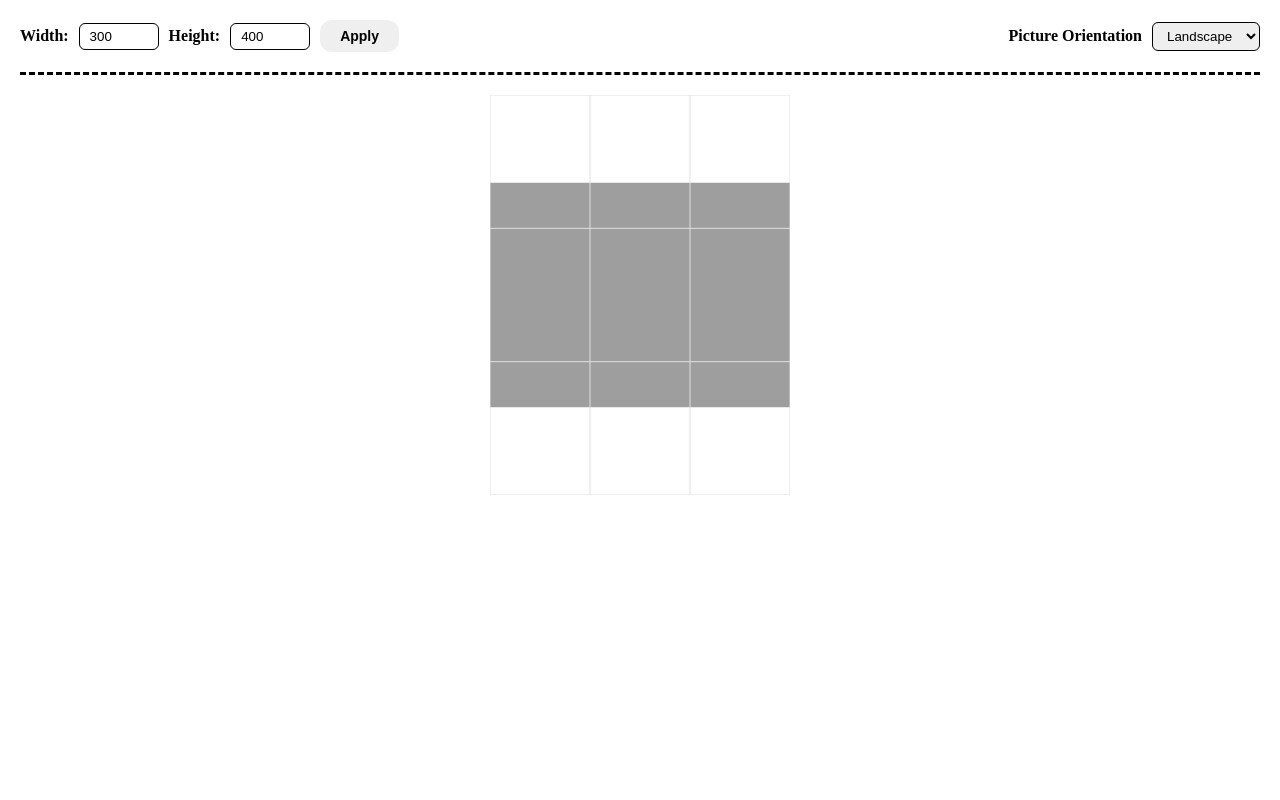
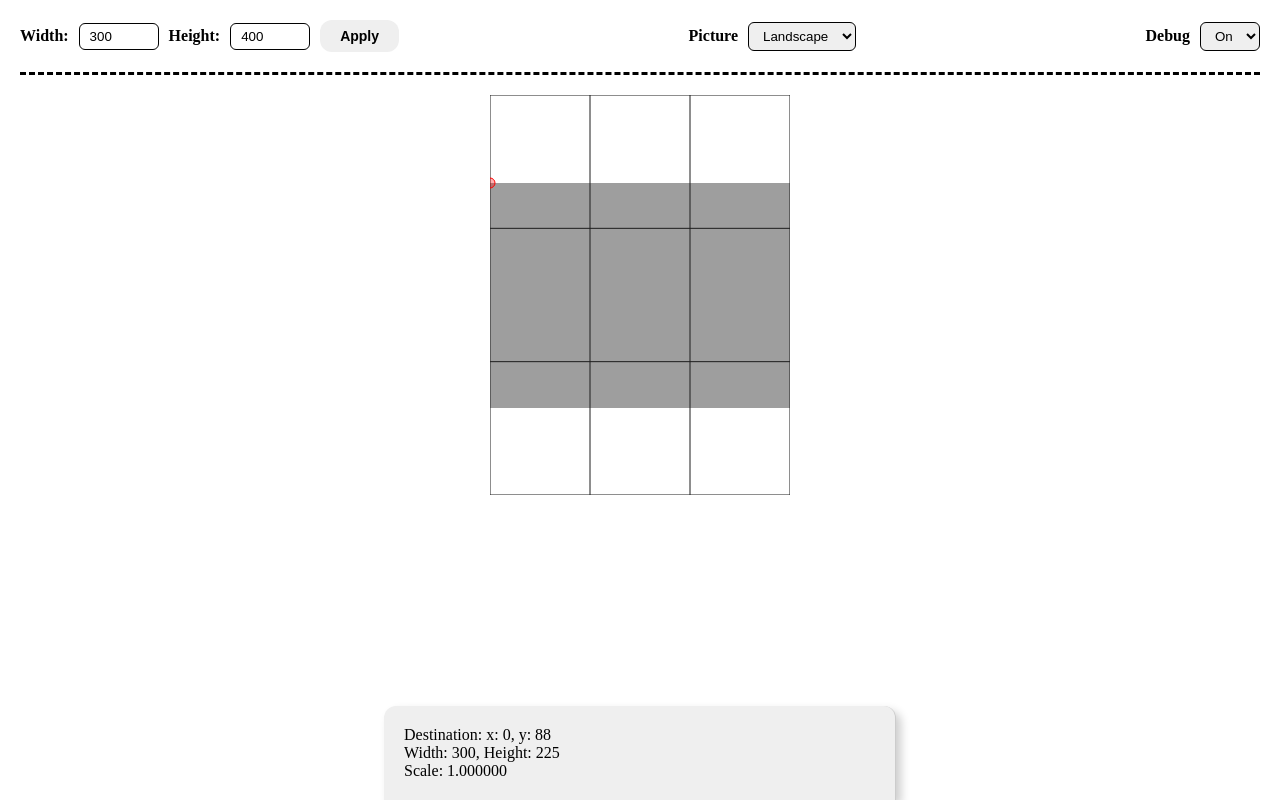
Before and after one commit to guanghui28/image-viewer-canvas-html5, a website built with Vite: page index.html in a window 1280 px wide. Built offline with nearby package versions, Linux system fonts and the light colour scheme; files whose address does not match are found by name.

Commit message:
feat: implemente debug mode

```diff
--- a/index.html
+++ b/index.html
@@ -34,16 +34,29 @@
         </form>
 
         <div class="form-group">
-          <label for="picture-orientation">Picture Orientation</label>
+          <label for="picture-orientation">Picture</label>
           <select id="picture-orientation">
             <option value="landscape" selected>Landscape</option>
             <option value="portrait">Portrait</option>
+          </select>
+        </div>
+
+        <div class="form-group">
+          <label for="debug-mode">Debug</label>
+          <select id="debug-mode">
+            <option value="on" selected>On</option>
+            <option value="off">Off</option>
           </select>
         </div>
       </div>
       <div id="canvas-container">
         <canvas id="main-canvas"></canvas>
       </div>
+      <div id="metric">
+        <p>Destination: <span id="destination-point"></span></p>
+        <p><span id="image-width"></span>, <span id="image-height"></span></p>
+        <p>Scale: <span id="image-scale"></span></p>
+      </div>
       <img id="imgEl" src="./nature.png" style="display: none" />
     </div>
     <script type="module" src="/src/main.js"></script>
--- a/src/main.js
+++ b/src/main.js
@@ -1,26 +1,42 @@
 import "./style.css";
-import { setupRenderPositionOnCanvas } from "./utils/canvas";
+import {
+  drawGrid,
+  drawPoint,
+  setupRenderPositionOnCanvas,
+} from "./utils/canvas";
 import { getDistance, isPointInsideArea } from "./utils/math";
 
 /**
- * CONSTANTS
+ * DOM ELEMENTS
  */
 const imgEl = document.querySelector("#imgEl");
 const canvas = document.querySelector("#main-canvas");
 const ctx = canvas.getContext("2d");
 const formSizeEl = document.querySelector("#select-size-form");
 const imgSelectEl = document.querySelector("#picture-orientation");
+const debugModeEl = document.querySelector("#debug-mode");
+const metricEl = document.querySelector("#metric");
+const destinationPointText = metricEl.querySelector("#destination-point");
+const imageWidthText = metricEl.querySelector("#image-width");
+const imageHeightText = metricEl.querySelector("#image-height");
+const imageScaleText = metricEl.querySelector("#image-scale");
+
+/**
+ * CONSTANTS
+ */
 const ROWS = 3;
 const COLS = 3;
 const SCALE_MOVING_FACTOR = 40;
 const MAX_SCALE = 10;
 const MIN_SCALE = 0.5;
-
-function getImageSource(orientation) {
-  return orientation === "landscape"
-    ? "./nature-landscape.png"
-    : "./nature-portrait.png";
-}
+const DEBUG_MODE = {
+  ON: "on",
+  OFF: "off",
+};
+const ORIENTATION = {
+  LANDSCAPE: "landscape",
+  PORTRAIT: "portrait",
+};
 
 /**
  * STATES
@@ -34,6 +50,7 @@ let baseScale = 1;
 let desWidth = 0;
 let desHeight = 0;
 let pinchMidPoint = null;
+let isDebug = false;
 
 /**
  * The destination coordinate to start render image to canvas
@@ -48,6 +65,150 @@ const startPos = { x: 0, y: 0 };
  */
 const diff = { x: 0, y: 0 };
 
+/**
+ *
+ */
+const drawInfo = {
+  x: Math.round(desPos.x),
+  y: Math.round(desPos.y),
+  width: Math.round(desWidth * scale),
+  height: Math.round(desHeight * scale),
+};
+
+function getImageSource(orientation) {
+  return orientation === ORIENTATION.LANDSCAPE
+    ? "./nature-landscape.png"
+    : "./nature-portrait.png";
+}
+
+function draw() {
+  ctx.drawImage(
+    imgEl,
+    0,
+    0,
+    imgEl.naturalWidth,
+    imgEl.naturalHeight,
+    drawInfo.x,
+    drawInfo.y,
+    drawInfo.width,
+    drawInfo.height
+  );
+
+  drawGrid({
+    ctx,
+    cols: COLS,
+    rows: ROWS,
+    strokeColor: "#1c1c1c",
+  });
+}
+
+function drawDebug() {
+  if (isPinching && pinchMidPoint) {
+    drawPoint(ctx, {
+      x: pinchMidPoint.x,
+      y: pinchMidPoint.y,
+      radius: 10 * scale,
+      strokeColor: "red",
+      color: "rgba(255, 0, 0, 0.3)",
+    });
+  }
+
+  drawPoint(ctx, {
+    x: desPos.x,
+    y: desPos.y,
+    radius: 5,
+  });
+}
+
+function getSizeFromUserInput(formEle) {
+  const formData = new FormData(formEle);
+  const width = Number(formData.get("canvas-width"));
+  const height = Number(formData.get("canvas-height"));
+
+  return { width, height };
+}
+
+function stopAnimation(id) {
+  window.cancelAnimationFrame(id);
+}
+
+function updateMetricBoard() {
+  destinationPointText.textContent = `x: ${drawInfo.x}, y: ${drawInfo.y}`;
+  imageWidthText.textContent = `Width: ${drawInfo.width}`;
+  imageHeightText.textContent = `Height: ${drawInfo.height}`;
+  imageScaleText.textContent = `${scale.toFixed(6)}`;
+}
+
+function updateDrawInfo() {
+  drawInfo.x = Math.round(desPos.x);
+  drawInfo.y = Math.round(desPos.y);
+  drawInfo.width = Math.round(desWidth * scale);
+  drawInfo.height = Math.round(desHeight * scale);
+}
+
+function animate() {
+  ctx.clearRect(0, 0, canvas.width, canvas.height);
+
+  updateDrawInfo();
+
+  draw();
+
+  if (isDebug) {
+    drawDebug();
+    updateMetricBoard();
+  }
+
+  animationID = window.requestAnimationFrame(animate);
+}
+
+function startAnimation(cavasWidth, canvasHeight) {
+  stopAnimation(animationID);
+
+  canvas.width = cavasWidth;
+  canvas.height = canvasHeight;
+
+  const {
+    desX,
+    desY,
+    desWidth: dW,
+    desHeight: dH,
+  } = setupRenderPositionOnCanvas(imgEl, canvas);
+  desPos.x = desX;
+  desPos.y = desY;
+  desWidth = dW;
+  desHeight = dH;
+
+  animate();
+}
+
+function setMetricBoardVisibility(isDebug) {
+  if (isDebug) {
+    metricEl.classList.add("show");
+  } else {
+    metricEl.classList.remove("show");
+  }
+}
+
+const attachFormSizeEventListeners = () => {
+  formSizeEl.addEventListener("submit", (e) => {
+    e.preventDefault();
+
+    const { width, height } = getSizeFromUserInput(e.target);
+
+    if (document.activeElement) {
+      document.activeElement.blur();
+    }
+
+    if (!width || !height) {
+      e.target.reset();
+      return;
+    }
+
+    startAnimation(width, height);
+  });
+};
+
+const attachCanvasEventListeners = () => {
   canvas.addEventListener("touchstart", (e) => {
     e.preventDefault();
 
@@ -112,8 +273,11 @@ canvas.addEventListener("touchmove", (e) => {
 
       // Find the pinchMidPoint of the two fingers in canvas coordinates
       pinchMidPoint = {
-      x: (e.touches[0].clientX + e.touches[1].clientX) / 2 - canvasDOMRect.left,
-      y: (e.touches[0].clientY + e.touches[1].clientY) / 2 - canvasDOMRect.top,
+        x:
+          (e.touches[0].clientX + e.touches[1].clientX) / 2 -
+          canvasDOMRect.left,
+        y:
+          (e.touches[0].clientY + e.touches[1].clientY) / 2 - canvasDOMRect.top,
       };
       const imageRect = {
         x: desPos.x,
@@ -147,128 +311,32 @@ canvas.addEventListener("touchend", (e) => {
     isPanning = false;
     isPinching = false;
   });
+};
 
-function draw() {
-  const drawWidth = desWidth * scale;
-  const drawHeight = desHeight * scale;
-  ctx.drawImage(
-    imgEl,
-    0,
-    0,
-    imgEl.naturalWidth,
-    imgEl.naturalHeight,
-    desPos.x,
-    desPos.y,
-    drawWidth,
-    drawHeight
-  );
-
-  if (isPinching && pinchMidPoint) {
-    drawpinchMidPoint();
-  }
-
-  drawGrid();
-}
-
-function drawpinchMidPoint() {
-  ctx.beginPath();
-  ctx.arc(pinchMidPoint.x, pinchMidPoint.y, 10 * scale, 0, Math.PI * 2);
-  ctx.strokeStyle = "red";
-  ctx.lineWidth = 2;
-  ctx.stroke();
-  ctx.fillStyle = "rgba(255,0,0,0.3)";
-  ctx.fill();
-}
-
-function getSizeFromUserInput(formEle) {
-  const formData = new FormData(formEle);
-  const width = Number(formData.get("canvas-width"));
-  const height = Number(formData.get("canvas-height"));
-
-  return { width, height };
-}
-
-formSizeEl.addEventListener("submit", (e) => {
-  e.preventDefault();
-
-  const { width, height } = getSizeFromUserInput(e.target);
-
-  if (document.activeElement) {
-    document.activeElement.blur();
-  }
-
-  if (!width || !height) {
-    e.target.reset();
-    return;
-  }
-
-  startAnimation(width, height);
-});
+const attachAppEventListeners = () => {
+  attachFormSizeEventListeners();
+  attachCanvasEventListeners();
 
   imgSelectEl.addEventListener("change", (e) => {
     imgEl.src = getImageSource(e.target.value);
   });
 
-function drawGrid() {
-  const rowGap = canvas.height / ROWS;
-  const colGap = canvas.width / COLS;
+  debugModeEl.addEventListener("change", (e) => {
+    isDebug = e.target.value === DEBUG_MODE.ON;
+    setMetricBoardVisibility(isDebug);
+  });
 
-  ctx.save();
-  ctx.beginPath();
-  ctx.lineWidth = 1;
-  ctx.strokeStyle = "#dfdfdf";
-
-  for (let i = 0; i <= ROWS; i++) {
-    ctx.moveTo(0, i * rowGap);
-    ctx.lineTo(canvas.width, i * rowGap);
-  }
-
-  for (let i = 0; i <= COLS; i++) {
-    ctx.moveTo(i * colGap, 0);
-    ctx.lineTo(i * colGap, canvas.height);
-  }
-
-  ctx.stroke();
-  ctx.restore();
-}
-
-function stopAnimation(id) {
-  window.cancelAnimationFrame(id);
-}
-
-function animate() {
-  ctx.clearRect(0, 0, canvas.width, canvas.height);
-
-  draw();
-
-  animationID = window.requestAnimationFrame(animate);
-}
-
-function startAnimation(cavasWidth, canvasHeight) {
-  stopAnimation(animationID);
-  canvas.width = cavasWidth;
-  canvas.height = canvasHeight;
-  const {
-    desX,
-    desY,
-    desWidth: dW,
-    desHeight: dH,
-  } = setupRenderPositionOnCanvas(imgEl, canvas);
-  desPos.x = desX;
-  desPos.y = desY;
-  desWidth = dW;
-  desHeight = dH;
-
-  animate();
-}
-
-function main() {
+  imgEl.addEventListener("load", () => {
     const { width, height } = getSizeFromUserInput(formSizeEl);
     startAnimation(width, height);
-}
+  });
+};
 
+const main = () => {
+  attachAppEventListeners();
   imgEl.src = getImageSource(imgSelectEl.value);
+  isDebug = debugModeEl.value === DEBUG_MODE.ON;
+  setMetricBoardVisibility(isDebug);
+};
 
-imgEl.addEventListener("load", () => {
 main();
-});
--- a/src/style.css
+++ b/src/style.css
@@ -71,3 +71,28 @@ form {
   align-items: center;
   justify-content: center;
 }
+
+#metric {
+  position: fixed;
+  border-right: 1px solid #ccc;
+  background-color: #efefef;
+  box-shadow: 5px 5px 10px rgba(0, 0, 0, 0.2);
+  padding: 2rem;
+  bottom: -100%;
+  left: 50%;
+  transform: translateX(-50%);
+  transition: bottom 0.6s ease;
+  border-top-right-radius: 12px;
+  border-top-left-radius: 12px;
+  z-index: 1000;
+  width: 40vw;
+  min-width: 30rem;
+
+  p {
+    font-size: 1.6rem;
+  }
+}
+
+#metric.show {
+  bottom: 0;
+}
--- a/src/utils/canvas.js
+++ b/src/utils/canvas.js
@@ -124,3 +124,47 @@ export function setupRenderPositionOnCanvas(image, canvas) {
     desHeight,
   };
 }
+
+export function drawPoint(
+  ctx,
+  {
+    x,
+    y,
+    radius,
+    strokeColor = "red",
+    color = "rgba(255, 0, 0, 0.3)",
+    lineWidth = 1,
+  }
+) {
+  ctx.beginPath();
+  ctx.arc(Math.round(x), Math.round(y), radius, 0, Math.PI * 2);
+  ctx.strokeStyle = strokeColor;
+  ctx.lineWidth = lineWidth;
+  ctx.stroke();
+  ctx.fillStyle = color;
+  ctx.fill();
+}
+
+export function drawGrid({ ctx, rows, cols, strokeColor, lineWidth = 1 }) {
+  const canvas = ctx.canvas;
+  const rowGap = canvas.height / rows;
+  const colGap = canvas.width / cols;
+
+  ctx.save();
+  ctx.beginPath();
+  ctx.lineWidth = lineWidth;
+  ctx.strokeStyle = strokeColor;
+
+  for (let i = 0; i <= rows; i++) {
+    ctx.moveTo(0, i * rowGap);
+    ctx.lineTo(canvas.width, i * rowGap);
+  }
+
+  for (let i = 0; i <= cols; i++) {
+    ctx.moveTo(i * colGap, 0);
+    ctx.lineTo(i * colGap, canvas.height);
+  }
+
+  ctx.stroke();
+  ctx.restore();
+}
```
Lines whose indentation alone changed are shown as unchanged.
